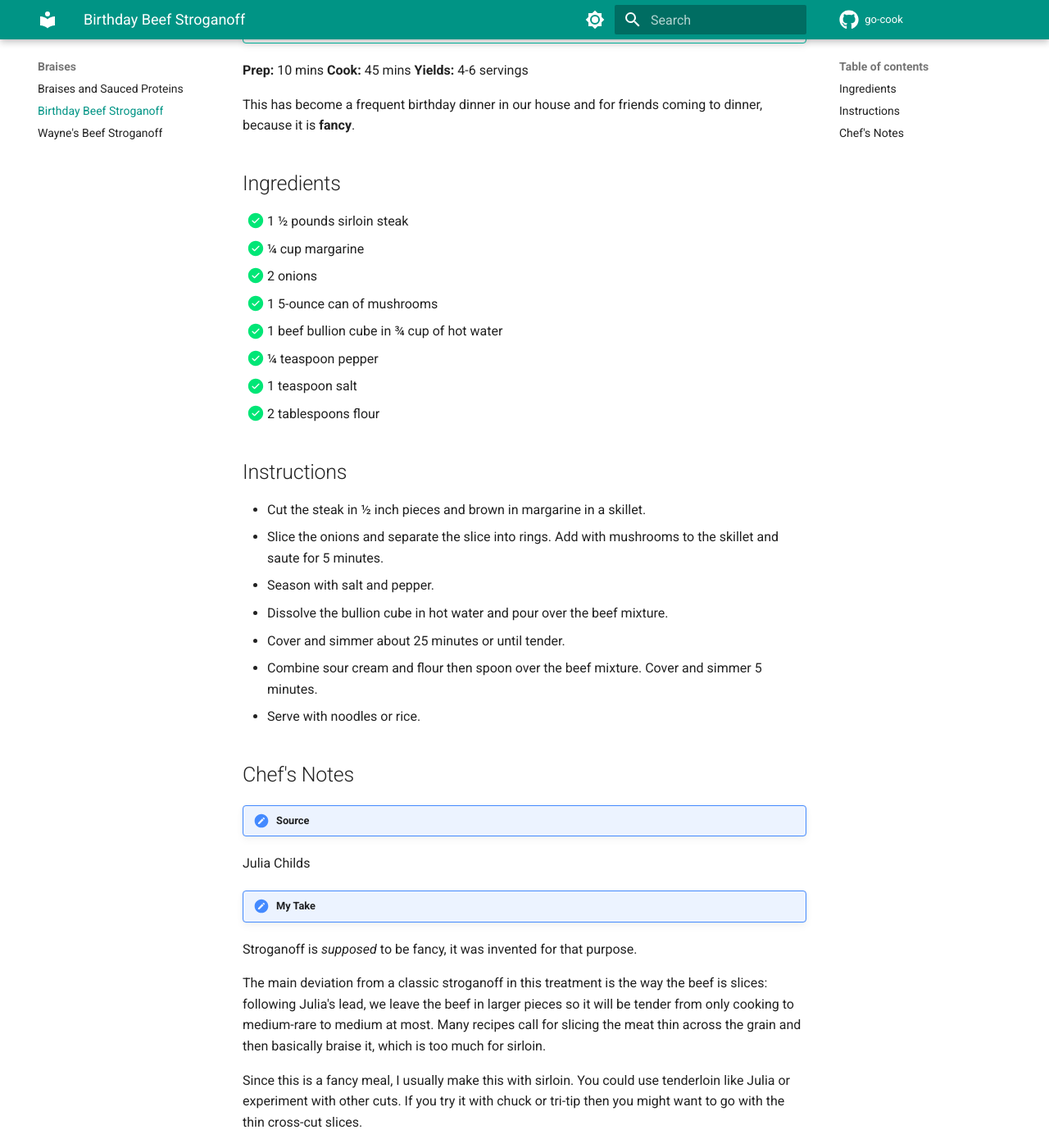
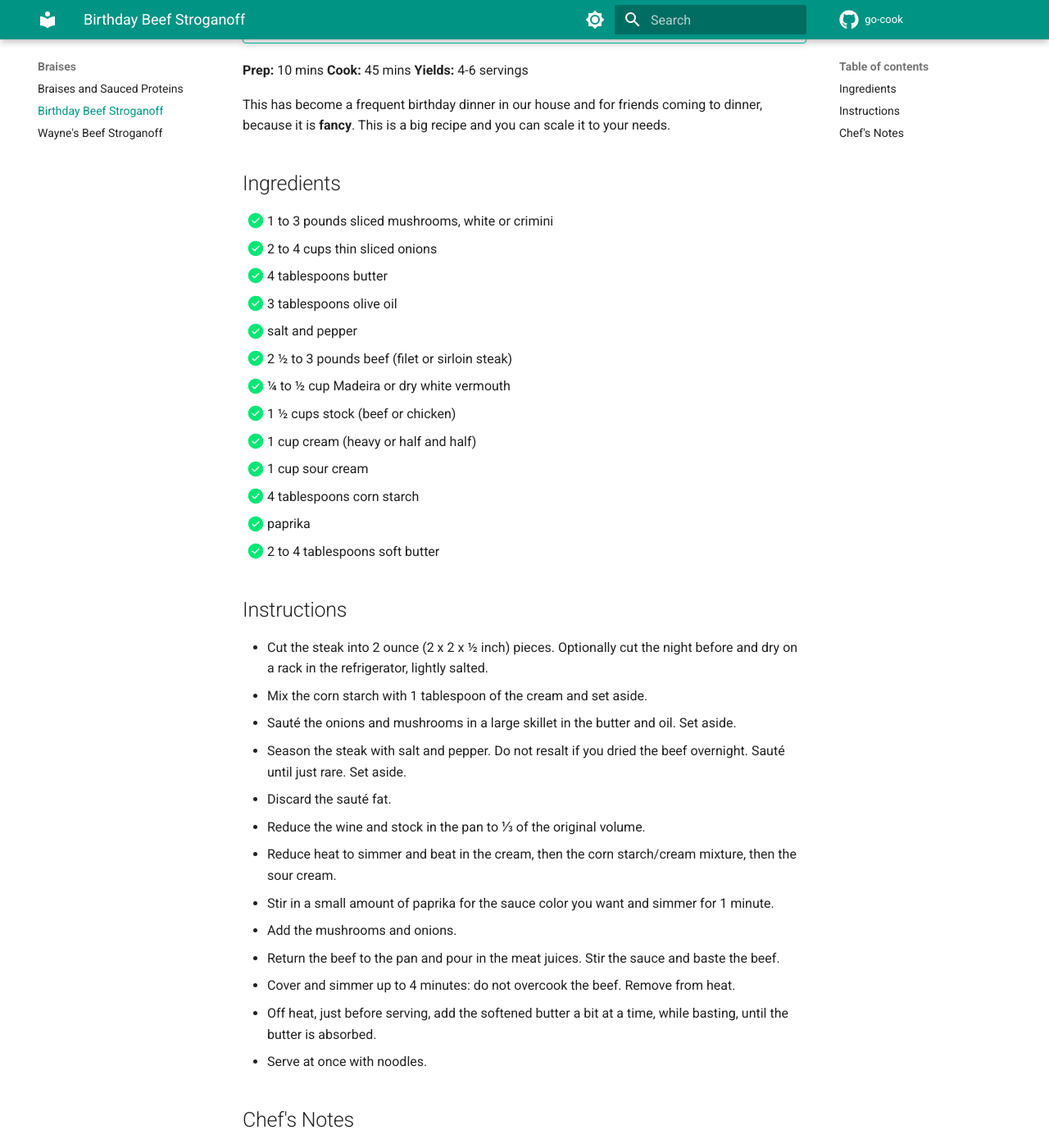
Before and after one commit to tomwillis608/go-cook, an MkDocs documentation site: the page built from cookbook/braises/birthday-beef-stroganoff.md, in a window 1280 px wide and 1400 px high, scrolled down 299 px. Shown: the whole window at 82% size. Built offline with MkDocs 1.6.1 and Material for MkDocs 9.7.7, drawn with Linux system fonts in a browser that asks for light colours; comment, search, counter and statistics services are not loaded; some of the changed text lies outside the part shown.

Commit message:
Updated recipe

```diff
--- a/cookbook/braises/birthday-beef-stroganoff.md
+++ b/cookbook/braises/birthday-beef-stroganoff.md
@@ -10,40 +10,53 @@
 
 This has become a frequent birthday dinner in our house and
 for friends coming to dinner, because it is **fancy**.
+This is a big recipe and you can scale it to your needs.
 
 ## Ingredients
 
-- [x] 1 &frac12; pounds sirloin steak
-- [x] &frac14; cup margarine
-- [x] 2 onions
-- [x] 1 5-ounce can of mushrooms
-- [x] 1 beef bullion cube in &frac34; cup of hot water
-- [x] &frac14; teaspoon pepper
-- [x] 1 teaspoon salt
-- [x] 2 tablespoons flour
+- [x] 1 to 3 pounds sliced mushrooms, white or crimini
+- [x] 2 to 4 cups thin sliced onions
+- [x] 4 tablespoons butter
+- [x] 3 tablespoons olive oil
+- [x] salt and pepper
+- [x] 2 &frac12; to 3 pounds beef (filet or sirloin steak)
+- [x] &frac14; to &frac12; cup Madeira or dry white vermouth
+- [x] 1 &frac12; cups stock (beef or chicken)
+- [x] 1 cup cream (heavy or half and half)
+- [x] 1 cup sour cream
+- [x] 4 tablespoons corn starch
+- [x] paprika
+- [x] 2 to 4 tablespoons soft butter
 
 ## Instructions
 
-- Cut the steak in &frac12; inch pieces and brown in margarine in a skillet.
-- Slice the onions and separate the slice into rings. Add with mushrooms to the skillet and saute for 5 minutes.
-- Season with salt and pepper.
-- Dissolve the bullion cube in hot water and pour over the beef mixture.
-- Cover and simmer about 25 minutes or until tender.
-- Combine sour cream and flour then spoon over the beef mixture. Cover and simmer 5 minutes.
-- Serve with noodles or rice.
+- Cut the steak into 2 ounce (2 x 2 x &frac12; inch) pieces. Optionally cut the night before and dry on a rack in the refrigerator, lightly salted.
+- Mix the corn starch with 1 tablespoon of the cream and set aside.
+- Sauté the onions and mushrooms in a large skillet in the butter and oil. Set aside.
+- Season the steak with salt and pepper. Do not resalt if you dried the beef overnight. Sauté until just rare. Set aside.
+- Discard the sauté fat.
+- Reduce the wine and stock in the pan to &frac13; of the original volume.
+- Reduce heat to simmer and beat in the cream, then the corn starch/cream mixture, then the sour cream.
+- Stir in a small amount of paprika for the sauce color you want and simmer for 1 minute.
+- Add the mushrooms and onions.
+- Return the beef to the pan and pour in the meat juices. Stir the sauce and baste the beef.
+- Cover and simmer up to 4 minutes: do not overcook the beef. Remove from heat.
+- Off heat, just before serving, add the softened butter a bit at a time, while basting, until the butter is absorbed.
+- Serve at once with noodles.
 
 ## Chef's Notes
 
 !!! note "Source"
 
-Julia Childs
+Julia Childs _Sauté de Bœuf à la Parisienne_ inspired this recipe.
+That was tweaked for household tastes.
 
 !!! note "My Take"
 
 Stroganoff is _supposed_ to be fancy, it was invented for that purpose.
 
 The main deviation from a classic stroganoff in this treatment is the
-way the beef is slices: following Julia's lead, we leave the beef in larger
+way the beef is sliced: following Julia's lead, we leave the beef in larger
 pieces so it will be tender from only cooking to medium-rare to medium at most.
 Many recipes call for slicing the meat thin across the grain and then
 basically braise it, which is too much for sirloin.
@@ -51,3 +64,6 @@ basically braise it, which is too much for sirloin.
 Since this is a fancy meal, I usually make this with sirloin. You could use
 tenderloin like Julia or experiment with other cuts. If you try it with chuck or
 tri-tip then you might want to go with the thin cross-cut slices.
+
+This comes together really fast at the end, so have your sides ready before you start building the sauce.
+You may cook your onions, mushrooms, and rare steak earlier. After basting your steak will be medium rare to medium.
```
